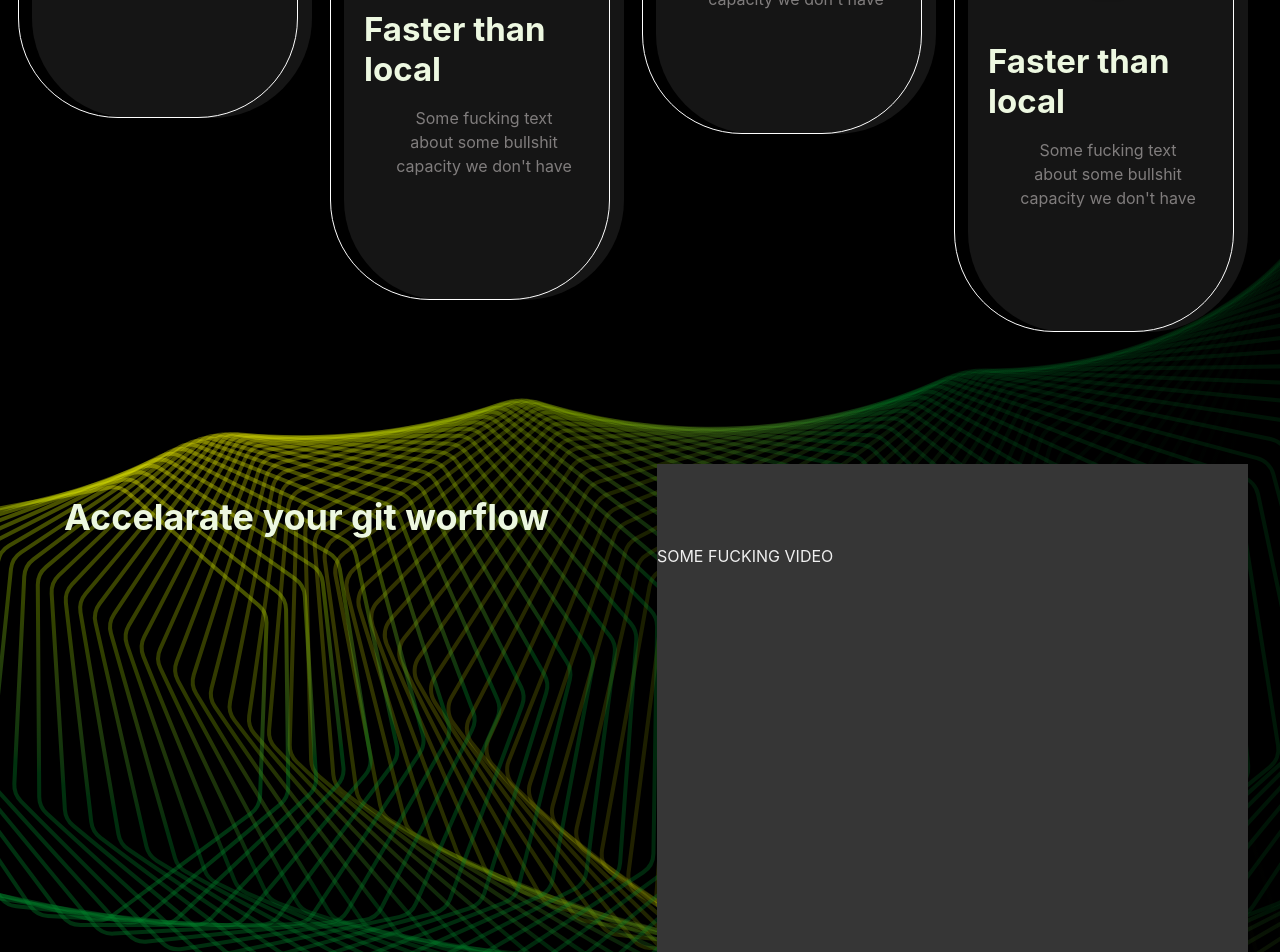
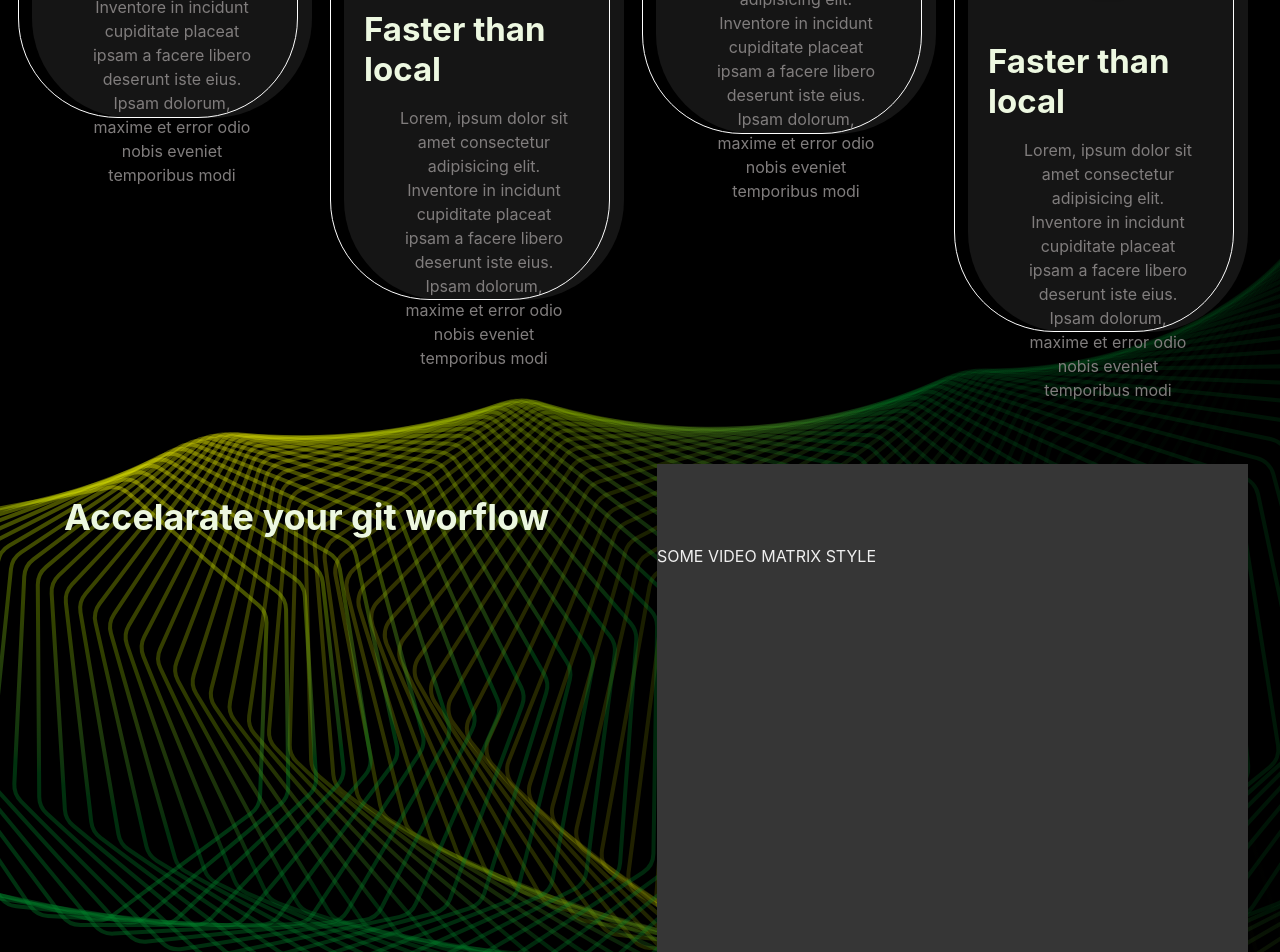
Before and after one commit to WildCodeSchool/2309-wns-jaune-wild-code-hub, a Next.js app in the folder frontend/: page / in a window 1280 px wide. Shown: the part 2000-2952 px from the top of the page. Built offline with nearby package versions, Linux system fonts and the light colour scheme.

Commit message:
lorem ipsum

```diff
--- a/frontend/src/pages/index.tsx
+++ b/frontend/src/pages/index.tsx
@@ -5,22 +5,22 @@ const cardsInfos = [
   {
     title: "Faster than local",
     imageSrc: "bunnyIcon.svg",
-    text: "Some fucking text about some bullshit capacity we don't have",
+    text: "Lorem, ipsum dolor sit amet consectetur adipisicing elit. Inventore in incidunt cupiditate placeat ipsam a facere libero deserunt iste eius. Ipsam dolorum, maxime et error odio nobis eveniet temporibus modi",
   },
   {
     title: "Faster than local",
     imageSrc: "bunnyIcon.svg",
-    text: "Some fucking text about some bullshit capacity we don't have",
+    text: "Lorem, ipsum dolor sit amet consectetur adipisicing elit. Inventore in incidunt cupiditate placeat ipsam a facere libero deserunt iste eius. Ipsam dolorum, maxime et error odio nobis eveniet temporibus modi",
   },
   {
     title: "Faster than local",
     imageSrc: "bunnyIcon.svg",
-    text: "Some fucking text about some bullshit capacity we don't have",
+    text: "Lorem, ipsum dolor sit amet consectetur adipisicing elit. Inventore in incidunt cupiditate placeat ipsam a facere libero deserunt iste eius. Ipsam dolorum, maxime et error odio nobis eveniet temporibus modi",
   },
   {
     title: "Faster than local",
     imageSrc: "bunnyIcon.svg",
-    text: "Some fucking text about some bullshit capacity we don't have",
+    text: "Lorem, ipsum dolor sit amet consectetur adipisicing elit. Inventore in incidunt cupiditate placeat ipsam a facere libero deserunt iste eius. Ipsam dolorum, maxime et error odio nobis eveniet temporibus modi",
   },
 ];
 
@@ -132,7 +132,7 @@ export default function Home() {
           <Heading color={"text"}>Accelarate your git worflow</Heading>
         </Flex>
         <Flex w={"50%"} h={"100%"} py={"5rem"} backgroundColor={"grey"}>
-          SOME FUCKING VIDEO
+          SOME VIDEO MATRIX STYLE
         </Flex>
       </Flex>
     </Box>
```
